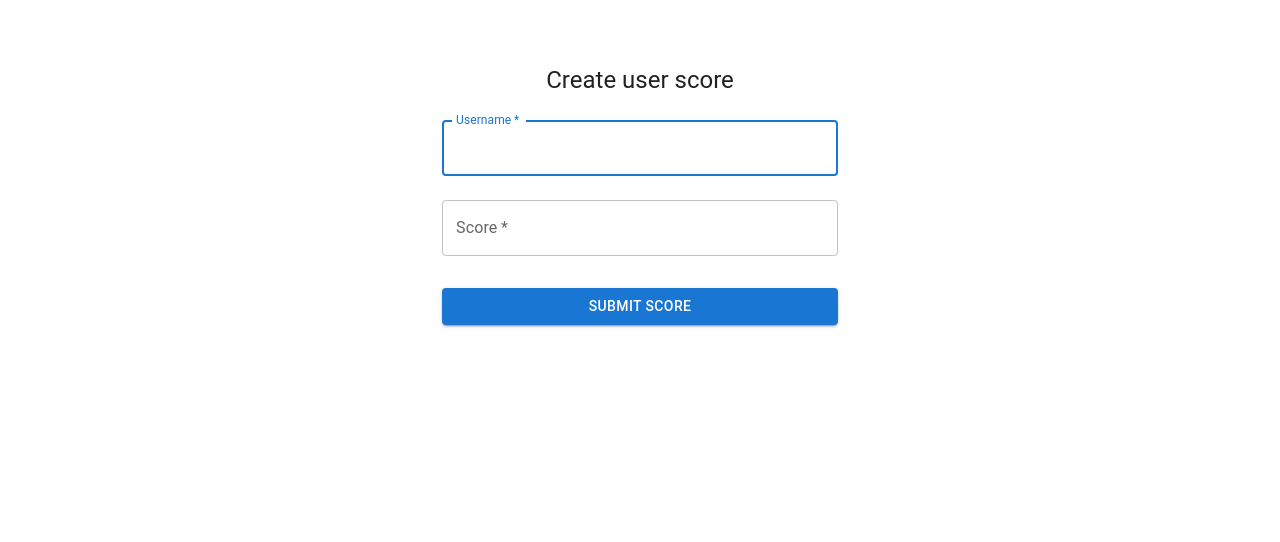
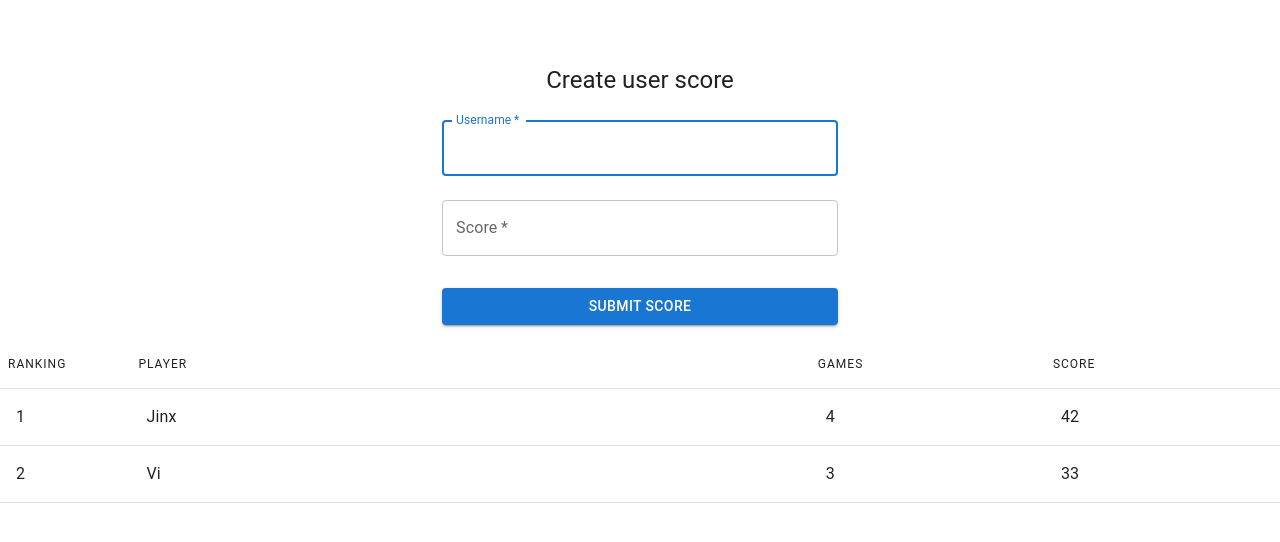
Before and after one commit to Kryha/zkleaderboard-aleo, a React (Vite) app in the folder client/: page / in a window 1280 px wide. Shown: the top 542 px of the page. Built offline with nearby package versions, Linux system fonts and the light colour scheme.

Commit message:
feat: leaderboard view

```diff
--- a/client/src/App.tsx
+++ b/client/src/App.tsx
@@ -1,5 +1,6 @@
 import { createTheme, ThemeProvider } from "@mui/material/styles";
 import { ScoreCreation } from "./ScoreCreation";
+import { Leaderboard } from "./Leaderboard";
 
 const theme = createTheme();
 
@@ -7,6 +8,7 @@ function App() {
   return (
     <ThemeProvider theme={theme}>
       <ScoreCreation />
+      <Leaderboard />
     </ThemeProvider>
   );
 }
--- /dev/null
+++ b/client/src/Leaderboard.tsx
@@ -0,0 +1,90 @@
+import {
+  Table,
+  TableBody,
+  TableCell,
+  TableContainer,
+  TableHead,
+  TableRow,
+  Typography,
+} from "@mui/material";
+import { FC } from "react";
+import { z } from "zod";
+
+const COLUMN_WIDTH = { sm: "8.6%", md: "15.5%", lg: "44.8%" };
+
+const cells = ["Ranking", "Player", "Games", "Score"];
+
+const leaderboardDataSchema = z.object({
+  rank: z.number(),
+  username: z.string(),
+  score: z.number(),
+  gamesPlayed: z.number(),
+});
+
+export type LeaderboardData = z.infer<typeof leaderboardDataSchema>;
+
+interface Props {
+  leaderboard: LeaderboardData;
+}
+
+const LeaderboardRow: FC<Props> = ({ leaderboard }) => {
+  return (
+    <TableRow key={leaderboard.rank}>
+      <TableCell component="th" scope="row">
+        <Typography variant="body1" color="customGrey.main">
+          {leaderboard.rank}
+        </Typography>
+      </TableCell>
+      <TableCell>
+        <Typography variant="body1" color="customGrey.main">
+          {leaderboard.username}
+        </Typography>
+      </TableCell>
+      <TableCell>
+        <Typography variant="body1" color="customGrey.main">
+          {leaderboard.gamesPlayed}
+        </Typography>
+      </TableCell>
+      <TableCell>
+        <Typography variant="body1" color="customGrey.main">
+          {leaderboard.score}
+        </Typography>
+      </TableCell>
+    </TableRow>
+  );
+};
+
+// TODO: delete fake data
+const data: LeaderboardData[] = [
+  { rank: 1, score: 42, gamesPlayed: 4, username: "Jinx" },
+  { rank: 2, score: 33, gamesPlayed: 3, username: "Vi" },
+];
+
+export const Leaderboard = () => {
+  return (
+    <TableContainer>
+      <Table aria-label="simple table">
+        <colgroup>
+          <col width={COLUMN_WIDTH.sm} />
+          <col width={COLUMN_WIDTH.lg} />
+          <col width={COLUMN_WIDTH.md} />
+          <col width={COLUMN_WIDTH.md} />
+        </colgroup>
+        <TableHead>
+          <TableRow>
+            {cells.map((cell, index) => (
+              <TableCell key={index} sx={{ padding: 1 }}>
+                <Typography variant="overline">{cell}</Typography>
+              </TableCell>
+            ))}
+          </TableRow>
+        </TableHead>
+        <TableBody>
+          {data.map((leaderboard, index) => (
+            <LeaderboardRow key={index} leaderboard={leaderboard} />
+          ))}
+        </TableBody>
+      </Table>
+    </TableContainer>
+  );
+};
--- a/client/src/ScoreCreation.tsx
+++ b/client/src/ScoreCreation.tsx
@@ -11,8 +11,13 @@ export const ScoreCreation = () => {
     try {
       event.preventDefault();
       const data = new FormData(event.currentTarget);
-      const username = String(data.get("username"));
-      const score = parseInt(String(data.get("score")));
+      const un = data.get("username");
+      const sc = data.get("score");
+
+      if (!un || !sc) throw new Error("Missing inputs");
+
+      const username = un.toString();
+      const score = parseInt(sc.toString());
 
       const user = storeUser(username, score);
       // TODO: send id and user data to the program
```
